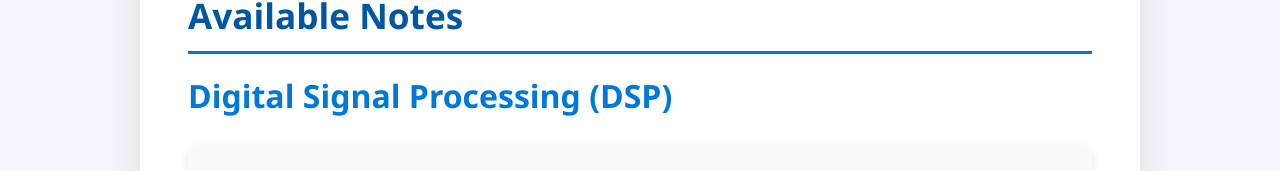
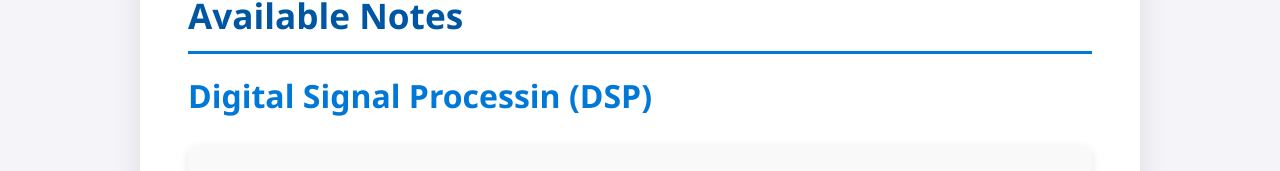
Before and after one commit to SignalSparks-Notes/SIGNALSPARK-NOTES-, a plain HTML site: page index.html in a window 1280 px wide. Shown: the part 391-562 px from the top of the page. Drawn offline with Linux system fonts and the light colour scheme.

Commit message:
Update index.html

```diff
--- a/index.html
+++ b/index.html
@@ -227,7 +227,7 @@
     <main>
         <h2>Available Notes</h2>
         <div class="section">
-            <h3>Digital Signal Processing (DSP)</h3>
+            <h3>Digital Signal Processin (DSP)</h3>
             <div class="sub-section">
                 <h4>Unit 2: DSP IIR Filters</h4>
                 <ul>
```
